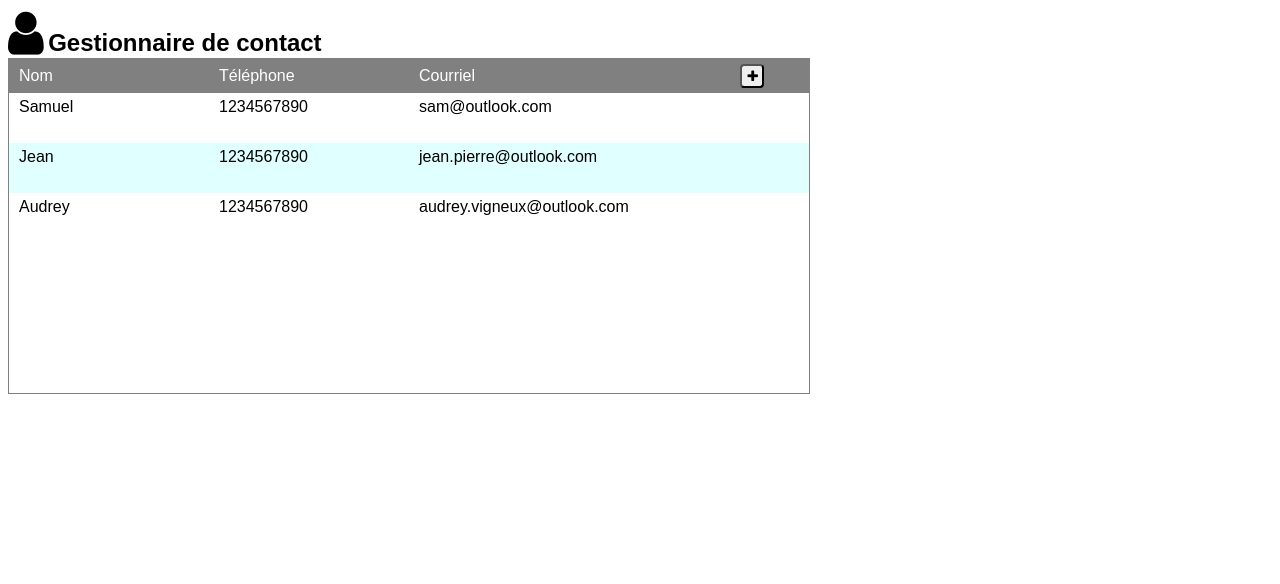
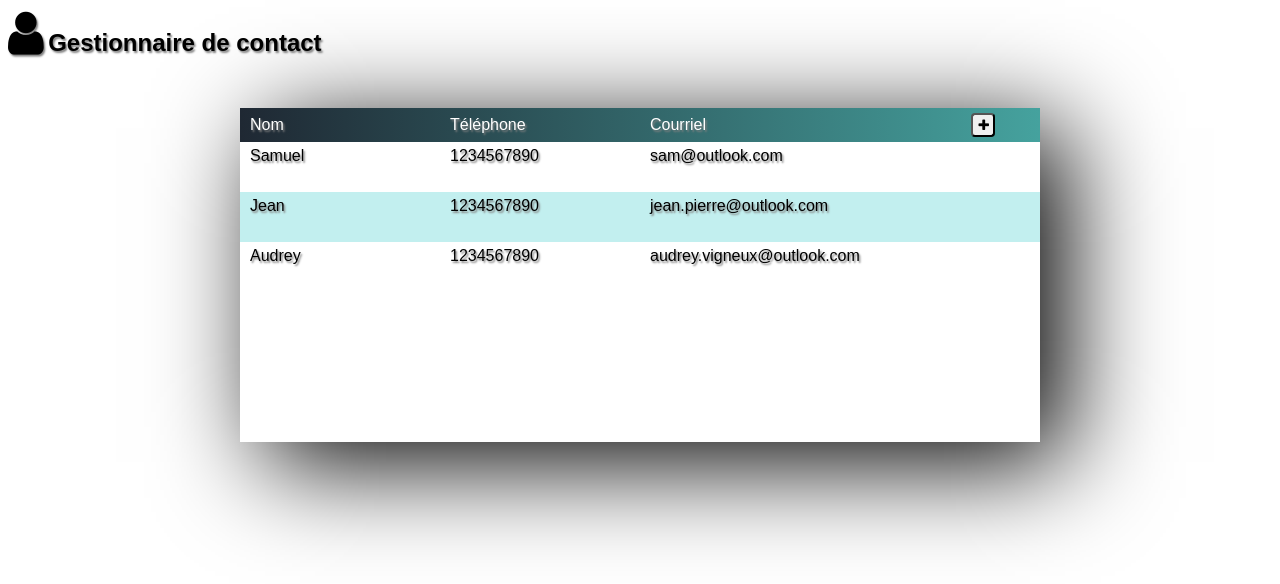
Before and after one commit to Emile-Menard/TP1_web, a plain HTML site: page index.html in a window 1280 px wide. Drawn offline with nearby package versions, Linux system fonts and the light colour scheme.

Commit message:
interface

```diff
--- a/css/style.css
+++ b/css/style.css
@@ -1,5 +1,7 @@
 html {
       font-family: sans-serif;
+      text-shadow: 1.5px 1.5px 2px grey;
+
 }
 
 table {
@@ -32,6 +34,7 @@ button:hover {
 
 #Tableau-Header .table-row {
       background-color: grey;
+      background-image: linear-gradient(to left, #45A29E , #1F2833);
 
 }
 
@@ -49,7 +52,7 @@ button:hover {
 }
 
 #Tableau-Controls .table-row {
-      background-color: lightgrey;
+      background-color: #C5C6C7;
 }
 
 #Tableau-Controls .table-row .table-cell {
@@ -60,6 +63,7 @@ button:hover {
 
 #DataTable {
       width: 800px;
+
 }
 
 #DataTable .table-row {
@@ -70,7 +74,7 @@ button:hover {
 }
 
 #DataTable .table-row:nth-child(2n) {
-      background-color: lightcyan;
+      background-color: #c2efef;
 }
 #DataTable .table-row .table-cell:nth-child(1), #DataTable .table-row .table-cell:nth-child(2) {
       width: 25%;
@@ -90,7 +94,8 @@ button:hover {
 }
 
 #DataTable .table-row:hover {
-      background-color: cyan;
+      background-color: #66FcF1;
+      transition: background 0.3s;
 }
 
 .overlay{
@@ -117,7 +122,7 @@ button:hover {
       margin-right: -(height/2);
       position: absolute;
       z-index: 20;
-      background-color: lightblue;
+      background-color: #c2efef;
       text-align: center;
       padding: 20px;
 }
@@ -154,7 +159,9 @@ button:hover {
 
 .wrapper{
       width: 800px;
-      border: solid 1px grey;
+      box-shadow: 25px 20px 100px black;
+      margin:auto;
+      margin-top: 50px;
 }
 
 .HiddenWrapper {
```
